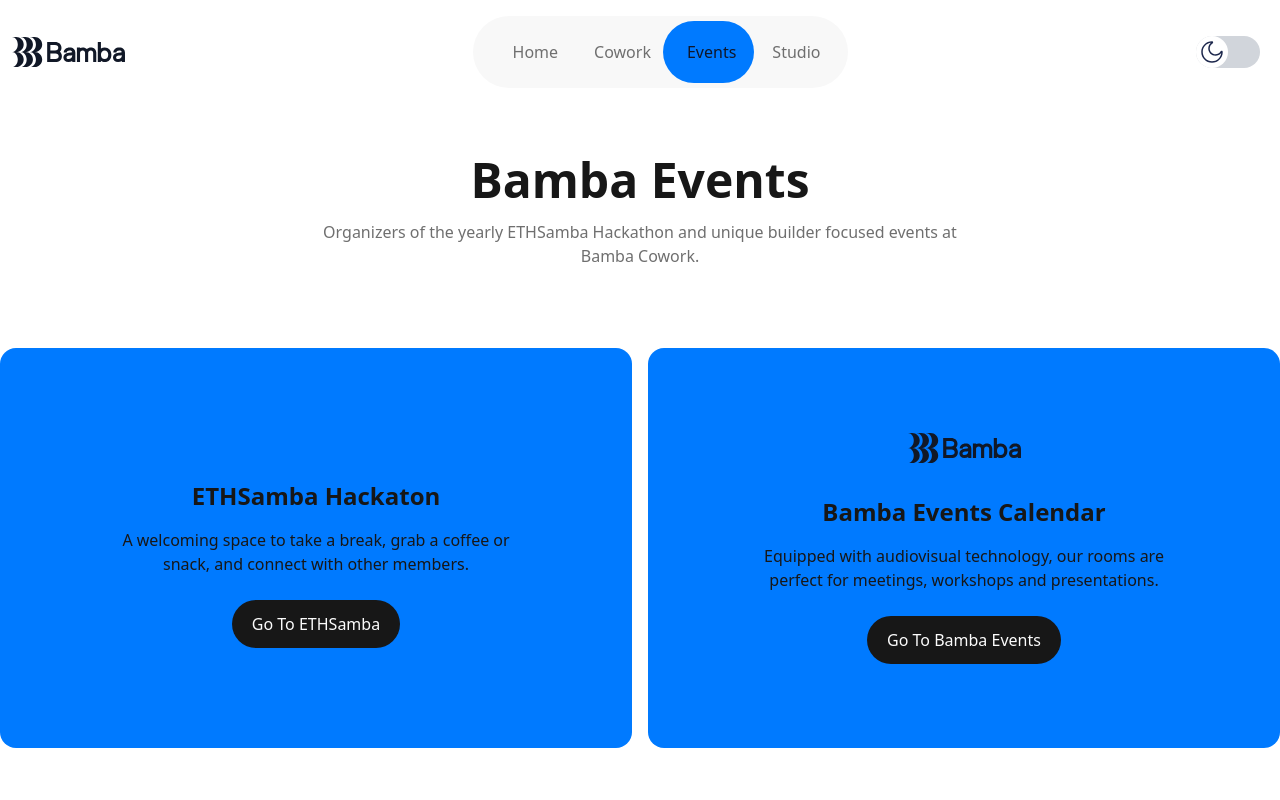
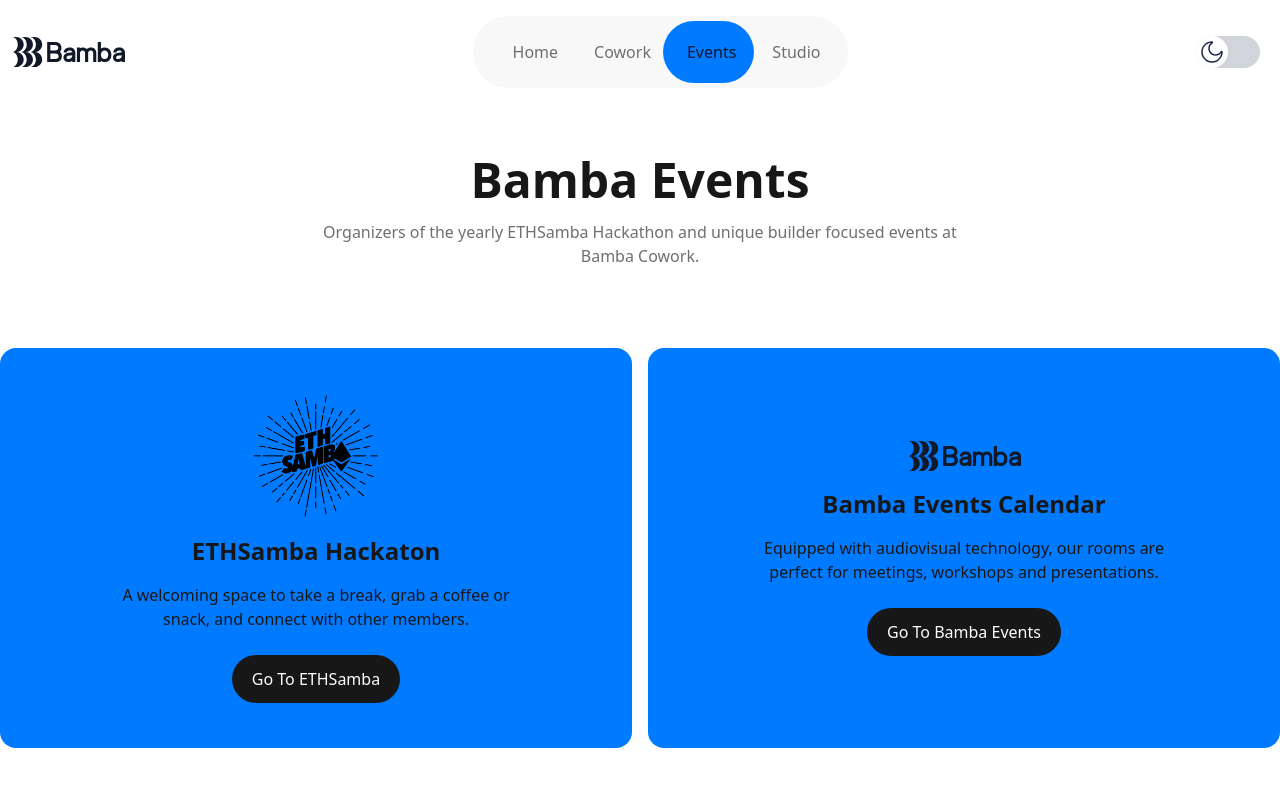
Before and after one commit to xdaluca/website-bamba, a Next.js app: page /Events in a window 1280 px wide. Shown: the top 800 px of the page. Built offline with nearby package versions, Linux system fonts and the light colour scheme.

Commit message:
update bambaEvents page

```diff
--- a/src/components/Events/BambaEvents.tsx
+++ b/src/components/Events/BambaEvents.tsx
@@ -1,3 +1,4 @@
+import Image from "next/image";
 import Link from "next/link";
 
 const data = [
@@ -7,6 +8,7 @@
       "A welcoming space to take a break, grab a coffee or snack, and connect with other members.",
     btn: "Go To ETHSamba",
     link: "https://ethsamba.org/",
+    content: "/imagens/ethSamba-main-logo.png",
   },
   {
     title: "Bamba Events Calendar",
@@ -94,7 +96,19 @@
           key={index}
         >
           <div className="flex flex-col gap-4">
-            <div className="mb-4">{item.content}</div>
+            <div>
+              {typeof item.content === "string" ? (
+                <Image
+                  className="justify-self-center"
+                  src={item.content}
+                  alt={item.title}
+                  width={130}
+                  height={50}
+                />
+              ) : (
+                item.content
+              )}
+            </div>
             <p className="text-rich-black text-2xl font-semibold">
               {item.title}
             </p>
--- a/src/components/home/OurPartners.tsx
+++ b/src/components/home/OurPartners.tsx
@@ -68,7 +68,9 @@
               target="_blank"
               href={item.link}
               key={index}
-              className="flex justify-center bg-rich-black rounded-full transition duration-300 ease-in-out hover:bg-very-light-gray hover:scale-105 cursor-pointer h-[56px] items-center p-5"
+              className={`flex justify-center bg-rich-black rounded-full transition duration-300 ease-in-out hover:bg-very-light-gray hover:scale-105 cursor-pointer h-[90px] md:h-[56px] items-center ${
+                index === 5 ? "p-5" : ""
+              }`}
             >
               <Image
                 src={item.img}
```
Also changed, not shown: public/imagens/ethSamba-main-logo.png (added).
